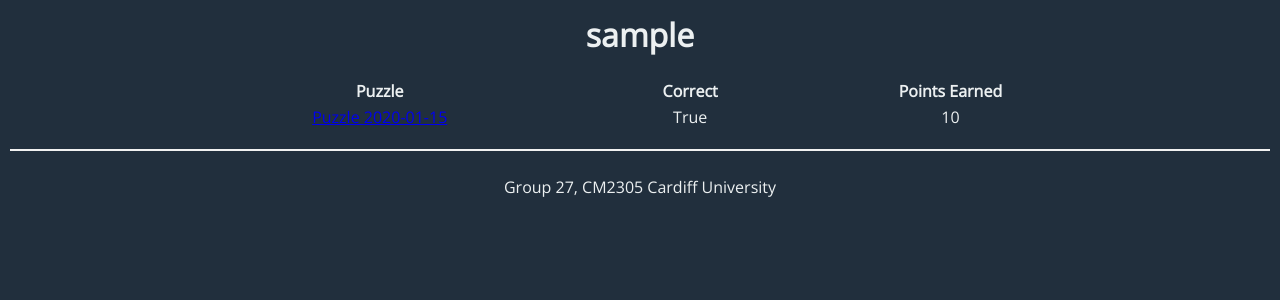
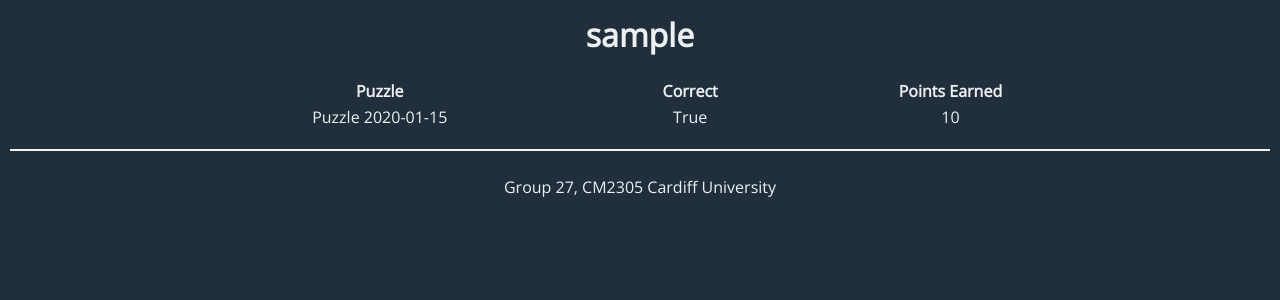
Before and after one commit to moahmed0987/abacws-advent, a Flask app: template advent_of_code/templates/profile.html in a window 1280 px wide. Shown: the part 173-473 px from the top of the page. Run offline with Flask 3, Linux system fonts and the light colour scheme; tables that the repository leaves empty hold one stand-in row (values such as "Sample post"); the template is opened without the code that fills it: values that come from a table or form of the project are taken from there, most other values are stand-ins (such as "Sample title", 1, 10 or a date in 2020); some libraries are stand-ins or nearby versions.

Commit message:
change profile puzzle link hover colour

```diff
--- a/advent_of_code/static/css/profile-style.css
+++ b/advent_of_code/static/css/profile-style.css
@@ -6,3 +6,13 @@
     width: 75%;
     margin: auto;
 }
+
+.puzzle a {
+    color: #ECF0F1;
+    text-decoration: none;
+    transition: ease .5s;
+}
+
+.puzzle a:hover {
+    color: #60A5FF;
+}
```
